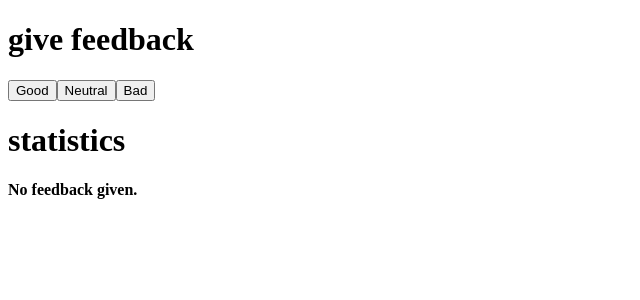
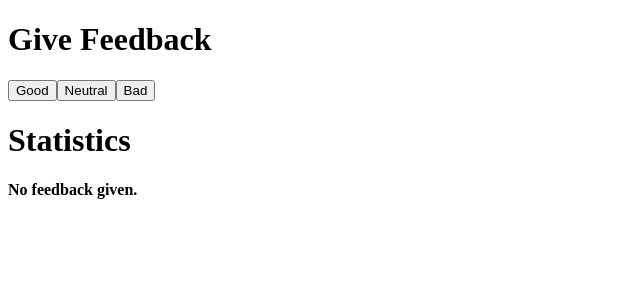
Before and after one commit to JohnWJackson/Fullstackopen-Part1, a React (Create React App) app in the folder 1.6_unicafe/1.6_unicafe/: page / in a window 1280 px wide. Shown: the top 300 px of the page, without its empty margins (0-640 px from the left). Built offline with nearby package versions, Linux system fonts and the light colour scheme.

Commit message:
Refactored code so buttons and statisticlines are their own classes

```diff
--- a/1.6_unicafe/1.6_unicafe/src/App.js
+++ b/1.6_unicafe/1.6_unicafe/src/App.js
@@ -1,17 +1,30 @@
 import React, { useState } from 'react'
+
+const Button = (props) => (
+  <button onClick={props.handleClick}>
+    {props.text}
+  </button>
+);
+
+const StatisticLine = (props) => (
+  <p>{props.text} {props.value}</p>
+)
+
+const Header = (props) => (
+  <h1>{props.text}</h1>
+)
 
 const Statistics = ({good, neutral, bad}) => {
   const total = good + neutral + bad;
-  if (total == 0) return <div><h1>statistics</h1><h4>No feedback given.</h4></div>
+  if (total == 0) return <div><h4>No feedback given.</h4></div>
   return (
     <div>
-      <h1>statistics</h1>
-      <p>good {good}</p>
-      <p>neutral {neutral}</p>
-      <p>bad {bad}</p>
-      <p>all {good + neutral + bad}</p>
-      <p>average {(good + neutral - bad) / total} </p>
-      <p>positive {(good / total) * 100}</p>
+      <StatisticLine text="good" value={good} />
+      <StatisticLine text="neutral" value={neutral} />
+      <StatisticLine text="bad" value={bad} />
+      <StatisticLine text="all" value={total} />
+      <StatisticLine text="average" value={(good + neutral - bad) / total} />
+      <StatisticLine text="positive" value={(good / total) * 100} />
     </div>
   );
 }
@@ -23,11 +36,12 @@
   const [bad, setBad] = useState(0)
   return (
     <div>
-      <h1>give feedback</h1>
-      <button onClick={() => setGood(good + 1)}>Good</button>
-      <button onClick={() => setNeutral(neutral + 1)}>Neutral</button>
-      <button onClick={() => setBad(bad + 1)}>Bad</button>
+      <Header text="Give Feedback" />
+      <Button handleClick={() => setGood(good + 1)} text ="Good" />
+      <Button handleClick={() => setNeutral(neutral + 1)} text ="Neutral" />
+      <Button handleClick={() => setBad(bad + 1)} text="Bad" />
 
+      <Header text="Statistics" />
       <Statistics good = {good}
                   neutral = {neutral}
                   bad = {bad} />
```
